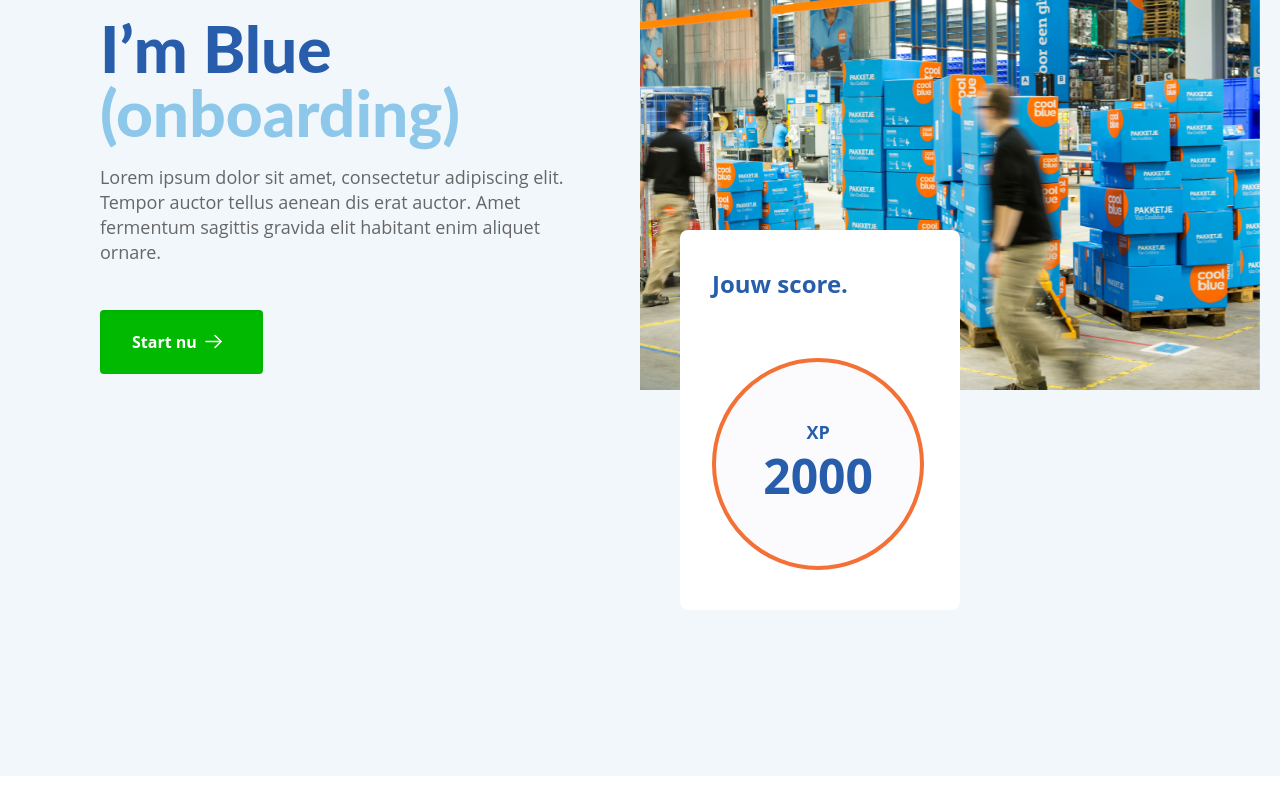
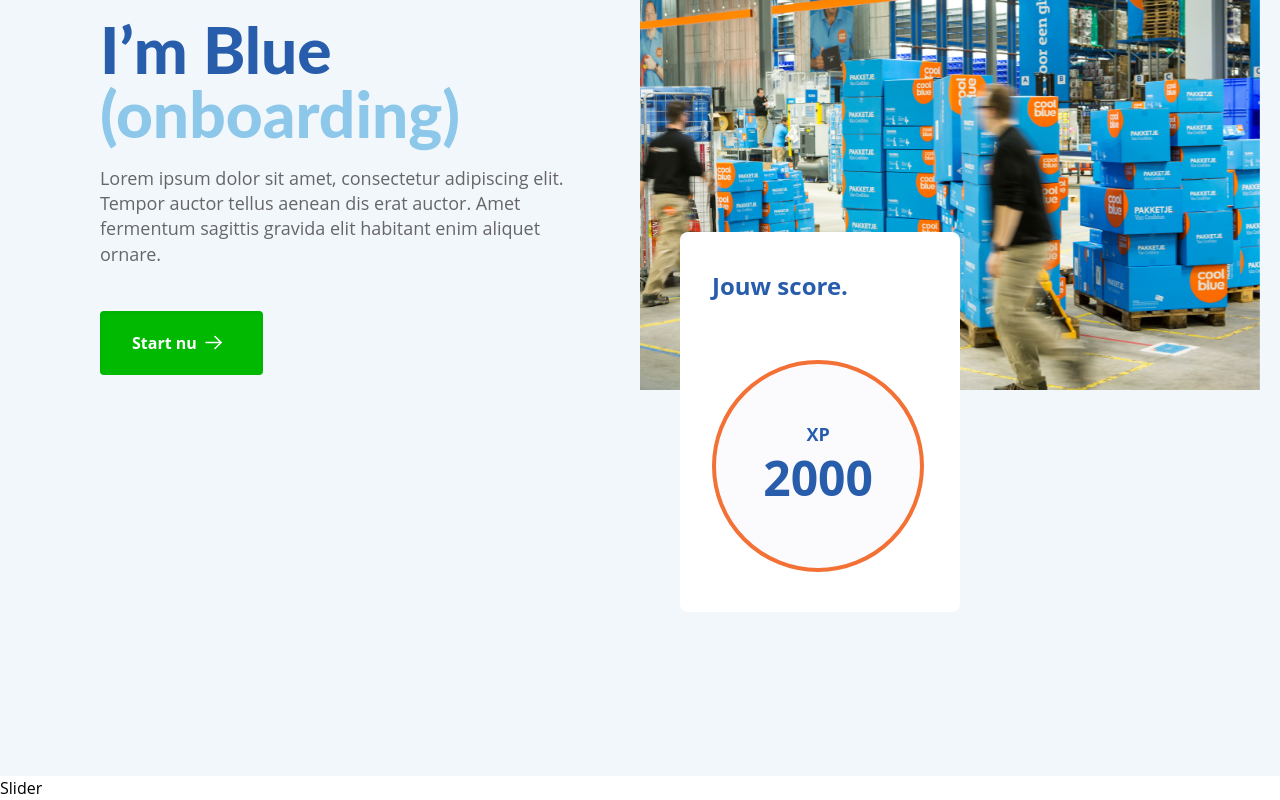
Before and after one commit to KevinGuit/Coolblue, a React (Create React App) app: page / in a window 1280 px wide. Shown: the part 230-1030 px from the top of the page. Before the commit the page ends 1006 px from the top, so only its background shows below. Built offline with nearby package versions, Linux system fonts and the light colour scheme.

Commit message:
Bugfix padding bottom list in navbar

```diff
--- a/src/App.js
+++ b/src/App.js
@@ -1,6 +1,7 @@
 import './App.css';
 import Navbar from './components/Navbar';
 import Hero from './components/Hero';
+import Slider from './components/Slider';
 
 function App() {
   return (
@@ -11,7 +12,9 @@
       <section>
         <Hero/>
       </section>
-      <section></section>
+      <section>
+        <Slider/>
+      </section>
       <section></section>
       <section></section>
       <section></section>
--- a/src/components/Hero.js
+++ b/src/components/Hero.js
@@ -7,7 +7,7 @@
     return (
         <div className="w-full h-[866px] mt-[70px] bg-Alpha-100">
             <div className='max-w-[1240px] mx-auto grid md:grid-cols-2'>
-                <div className="flex items-center justify-center h-full max-w-[583px] pl-20 mt-5">
+                <div className="flex items-center justify-center h-full max-w-[583px] pl-20 mt-5 mb-14">
                     <div className='flex flex-col gap-5'>
                         <div className="text-Gamma-300 text-xl font-semibold leading-normal">Leerpad</div>
                         <div className=""><span className="text-Alpha-700 text-[64px] font-extrabold font-['Lato'] leading-[64px]">I’m Blue </span><span className="text-Alpha-300 text-[64px] font-extrabold font-['Lato'] leading-[64px]">(onboarding)</span></div>
--- a/src/components/Navbar.js
+++ b/src/components/Navbar.js
@@ -39,7 +39,7 @@
                     <span className='w-5 h-0.5 bg-White'></span>
                     <span className='w-5 h-0.5 bg-White'></span>
                 </div>
-                <ul className={`md:flex md:items-center md:pb-0 pb-12 absolute md:static bg-Alpha-500 md:z-auto z-[-1] left-0 w-full md:w-auto md:pl-0 pl-9 transition-all duration-500 ease-in ${open ? 'top-200': 'top-[-490px]' } `}>
+                <ul className={`md:flex md:items-center md:pb-0 pb-12 absolute md:static bg-Alpha-500 md:z-auto z-[-1] left-0 w-full md:w-auto md:pl-0 pl-9 transition-all duration-500 ease-in ${open ? 'top-200 pb-0': 'top-[-490px]' } `}>
                     {
                         Links.map((Link) => (
                             <li
--- /dev/null
+++ b/src/components/Slider.js
@@ -0,0 +1,9 @@
+import React from 'react'
+
+const Slider = () => {
+  return (
+    <div>Slider</div>
+  )
+}
+
+export default Slider
```
